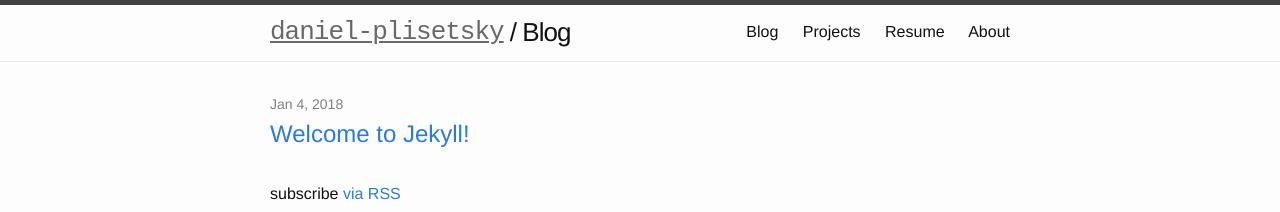
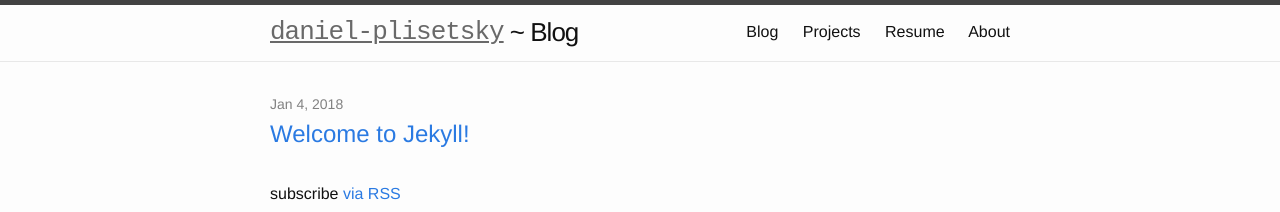
Before and after one commit to danplisetsky/danplisetsky.github.io-legacy, a Jekyll site: the page built from index.md, in a window 1280 px wide. Shown: the top 212 px of the page. Built offline with Jekyll 4.4.1, drawn with Linux system fonts in a browser that asks for light colours.

Commit message:
change separator in header to tilde

```diff
--- a/_includes/header.html
+++ b/_includes/header.html
@@ -2,7 +2,7 @@
 
   <div class="wrapper">
     <a class="site-title" href="{{ "/" | relative_url }}">{{ site.title | escape }}</a>
-    <p class="site-title">&nbsp;/ {{ page.title }} </p>
+    <p class="site-title">&nbsp;~ {{ page.title }} </p>
 
     <nav class="site-nav">
       <input type="checkbox" id="nav-trigger" class="nav-trigger" />
```
